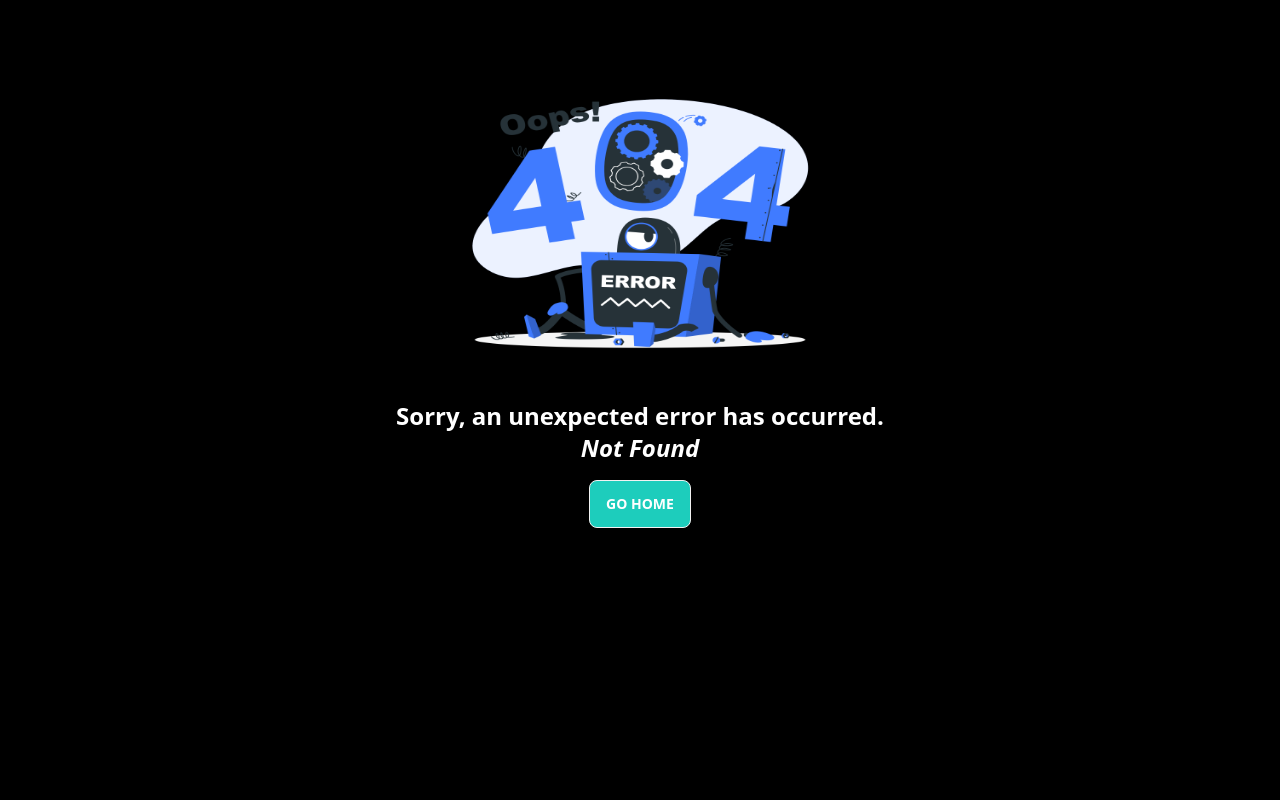
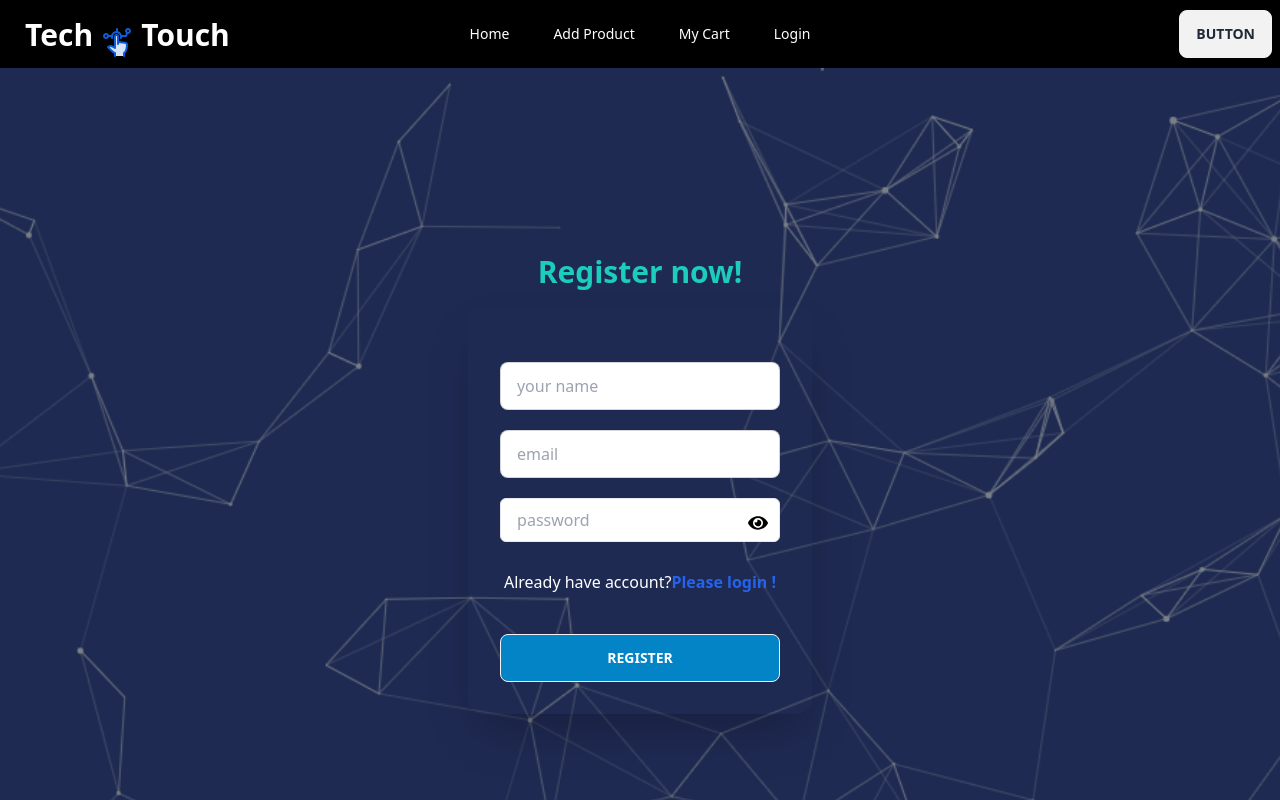
Before and after one commit to rakibaakter/tech-touch-client, a React (Vite) app: page /register in a window 1280 px wide. Before the commit this address had no page. Shown: the top 800 px of the page. Built offline with nearby package versions, Linux system fonts and the light colour scheme.

Commit message:
created register page and toggle between login

```diff
--- a/src/Pages/Login.jsx
+++ b/src/Pages/Login.jsx
@@ -1,6 +1,5 @@
 import { Link, useLocation, useNavigate } from "react-router-dom";
 import bgImg from "../assets/images/cool-background-black.png";
-// import useAuthInfoHooks from "../Hooks/useAuthInfoHooks";
 import { AiFillGoogleCircle } from "react-icons/ai";
 import { FaEye, FaEyeSlash } from "react-icons/fa";
 // import { ToastContainer, toast } from "react-toastify";
--- /dev/null
+++ b/src/Pages/Register.jsx
@@ -0,0 +1,104 @@
+import { Link, useLocation, useNavigate } from "react-router-dom";
+import bgImg from "../assets/images/cool-background.png";
+// import useAuthInfoHooks from "../Hooks/useAuthInfoHooks";
+// import { ToastContainer, toast } from "react-toastify";
+// import "react-toastify/dist/ReactToastify.css";
+import { useState } from "react";
+// import { updateProfile } from "firebase/auth";
+import { FaEye, FaEyeSlash } from "react-icons/fa";
+
+const Register = () => {
+  //   const { createUserByEmail } = useAuthInfoHooks();
+  const [showPassword, setShowPassword] = useState(false);
+  //   const navigate = useNavigate();
+  //   const location = useLocation();
+
+  const handleRegister = (e) => {
+    e.preventDefault();
+    const name = e.target.name.value;
+    const email = e.target.email.value;
+    const password = e.target.password.value;
+    console.log(name, email, password);
+  };
+
+  return (
+    <div>
+      <div
+        className="hero min-h-screen"
+        style={{
+          backgroundImage: `url(${bgImg})`,
+        }}
+      >
+        <div className="hero-overlay bg-opacity-60 "></div>
+        <div className="hero-content text-center text-neutral-content">
+          <div className="hero min-h-screen ">
+            <div className="hero-content flex-col p-0">
+              <div className="text-center">
+                <h1 className="text-3xl font-bold text-accent">
+                  Register now!
+                </h1>
+              </div>
+              <div className="card flex-shrink-0  shadow-2xl bg-transparent">
+                <form
+                  onSubmit={handleRegister}
+                  className="card-body text-black"
+                >
+                  <div className="form-control mt-6">
+                    <input
+                      type="text"
+                      placeholder="your name"
+                      name="name"
+                      className="input input-bordered "
+                      required
+                    />
+                  </div>
+                  <div className="form-control">
+                    <input
+                      type="email"
+                      placeholder="email"
+                      name="email"
+                      className="input input-bordered my-3"
+                      required
+                    />
+                  </div>
+                  <div className="form-control  relative h-11 w-full min-w-[200px]">
+                    <input
+                      type={showPassword ? "text" : "password"}
+                      placeholder=" password"
+                      name="password"
+                      required
+                      className=" h-full w-full rounded-md border px-3 py-3 "
+                    />
+                    <span
+                      onClick={() => setShowPassword(!showPassword)}
+                      className="absolute top-1/3 right-3 text-xl"
+                    >
+                      {showPassword ? <FaEyeSlash /> : <FaEye />}
+                    </span>
+                  </div>
+                  <label className="label mt-3 text-white ">
+                    Already have account?
+                    <Link
+                      to="/login"
+                      className="text-blue-600 font-semibold hover:underline"
+                    >
+                      Please login !
+                    </Link>
+                  </label>
+                  <div className="form-control mt-6">
+                    <button className="btn bg-sky-600 text-white hover:text-gray-600">
+                      Register
+                    </button>
+                  </div>
+                  {/* <ToastContainer /> */}
+                </form>
+              </div>
+            </div>
+          </div>
+        </div>
+      </div>
+    </div>
+  );
+};
+
+export default Register;
--- a/src/Providers/Router.jsx
+++ b/src/Providers/Router.jsx
@@ -4,6 +4,7 @@ import Home from "../Pages/Home";
 import AddProduct from "../Pages/AddProduct";
 import Login from "../Pages/Login";
 import ErrorPage from "../Pages/ErrorPage";
+import Register from "../Pages/Register";
 
 const Router = createBrowserRouter([
   {
@@ -25,6 +26,10 @@ const Router = createBrowserRouter([
         path: "/login",
         element: <Login />,
       },
+      {
+        path: "/register",
+        element: <Register />,
+      },
     ],
   },
 ]);
```
